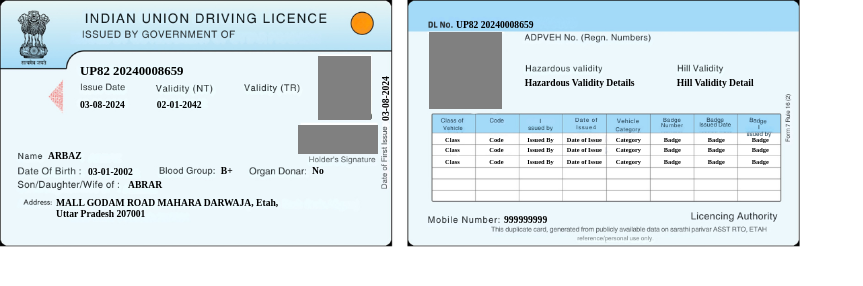
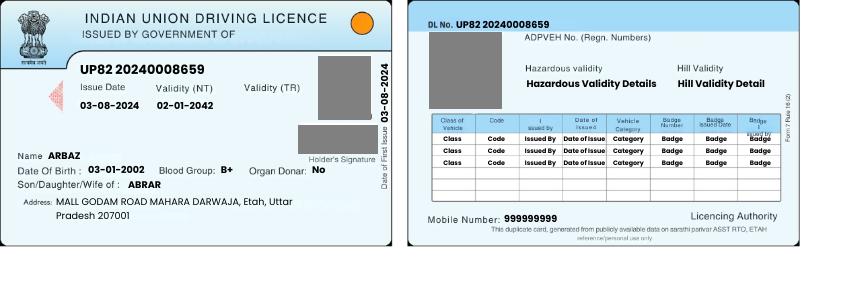
Before and after one commit to Rahul32-code/card-setup, a plain HTML site: page index.html in a window 1280 px wide. Shown: the whole page, without its empty margins (0-863 px from the left). Drawn offline with Linux system fonts and the light colour scheme.

Commit message:
upload changes in index

```diff
--- a/index.html
+++ b/index.html
@@ -4,12 +4,19 @@
 <head>
     <meta charset="UTF-8">
     <meta name="viewport" content="width=device-width, initial-scale=1.0">
+    <!-- Google Fonts - Poppins -->
+    <link href="https://fonts.googleapis.com/css2?family=Poppins:wght@400;600;700&display=swap" rel="stylesheet">
+
     <title>Driving Licence Overlay</title>
     <style>
         * {
             margin: 0;
             padding: 0;
             box-sizing: border-box;
+        }
+
+        body {
+            font-family: 'Poppins', sans-serif;
         }
 
         .container {
@@ -47,7 +54,7 @@
         }
 
         .dl-number {
-            top: 4rem;
+            top: 3.8rem;
             left: 5rem;
         }
 
@@ -62,39 +69,43 @@
         }
 
         .name {
-            top: 9.4rem;
+            top: 9.3rem;
             left: 3rem;
         }
 
         .dob {
-            top: 10.4rem;
+            top: 10.2rem;
             left: 5.5rem;
         }
 
         .father-name {
-            top: 11.2rem;
+            top: 11.1rem;
             left: 8rem;
         }
 
         .blood-group {
-            top: 10.3rem;
+            top: 10.2rem;
             left: 13.8rem;
         }
 
         .organ-donor {
-            top: 10.3rem;
+            top: 10.2rem;
             left: 19.5rem;
         }
 
         .address {
-            top: 12.3rem;
+            top: 12.2rem;
             left: 3.5rem;
             width: 15rem;
+            position: absolute;
+            font-size: 0.6rem;
+            /* font-weight: bold; */
+            color: black;
         }
 
         .first-issue-date {
-            top: 5.8rem;
-            right: 24.5rem;
+            top: 5.4rem;
+            right: 24.1rem;
             transform: rotate(270deg);
         }
 
@@ -125,7 +136,7 @@
         }
 
         .DL_no {
-            top: 1.2rem;
+            top: 1.1rem;
             left: 28.5rem;
             /* font-size: 0.8rem; */
         }
@@ -137,12 +148,12 @@
 
         .hazardous-validity {
             top: 4.8rem;
-            left: 32.8rem;
+            left: 32.9rem;
         }
 
         .hill-validity {
             top: 4.8rem;
-            right: 2.9rem;
+            right: 2.2rem;
         }
 
         .vehicle-table {
@@ -158,19 +169,22 @@
         }
 
         .mobile-number {
-            top: 13.4rem;
+            top: 13.27rem;
             left: 31.5rem;
         }
+
         tr:nth-child(1) td {
-            padding-top: .2rem;
+            padding-top: .1rem;
             width: 12.5%;
         }
+
         tr:nth-child(2) td {
-            padding-top: .2rem;
+            padding-top: .13rem;
             width: 12.5%;
         }
+
         tr:nth-child(3) td {
-            padding-top: .3rem;
+            padding-top: .1rem;
             width: 12.5%;
         }
     </style>
@@ -188,7 +202,7 @@
             <div class="text father-name" id="fatherName">ABRAR</div>
             <div class="text blood-group" id="bloodGroup">B+</div>
             <div class="text organ-donor" id="organDonor">No</div>
-            <div class="text address" id="address">MALL GODAM ROAD MAHARA DARWAJA, Etah, Uttar Pradesh 207001</div>
+            <div class=" address" id="address">MALL GODAM ROAD MAHARA DARWAJA, Etah, Uttar Pradesh 207001</div>
             <div class="text first-issue-date" id="firstIssueDate">03-08-2024</div>
             <div class="photo" id="photo"></div>
             <div class="sign" id="sign"></div>
@@ -201,34 +215,34 @@
                 <table style='width: 100%; text-align: center; border-collapse: collapse;table-layout: fixed;'>
                     <tbody>
                         <tr>
-                            <td class="text3" >Class</td>
-                            <td class="text3" >Code</td>
-                            <td class="text3" >Issued By</td>
-                            <td class="text3" >Date of Issue</td>
-                            <td class="text3" >Category</td>
-                            <td class="text3" >Badge</td>
-                            <td class="text3" >Badge</td>
-                            <td class="text3" >Badge</td>
+                            <td class="text3">Class</td>
+                            <td class="text3">Code</td>
+                            <td class="text3">Issued By</td>
+                            <td class="text3">Date of Issue</td>
+                            <td class="text3">Category</td>
+                            <td class="text3">Badge</td>
+                            <td class="text3">Badge</td>
+                            <td class="text3">Badge</td>
                         </tr>
                         <tr>
-                            <td class="text3" >Class</td>
-                            <td class="text3" >Code</td>
-                            <td class="text3" >Issued By</td>
-                            <td class="text3" >Date of Issue</td>
-                            <td class="text3" >Category</td>
-                            <td class="text3" >Badge</td>
-                            <td class="text3" >Badge</td>
-                            <td class="text3" >Badge</td>
+                            <td class="text3">Class</td>
+                            <td class="text3">Code</td>
+                            <td class="text3">Issued By</td>
+                            <td class="text3">Date of Issue</td>
+                            <td class="text3">Category</td>
+                            <td class="text3">Badge</td>
+                            <td class="text3">Badge</td>
+                            <td class="text3">Badge</td>
                         </tr>
                         <tr>
-                            <td class="text3" >Class</td>
-                            <td class="text3" >Code</td>
-                            <td class="text3" >Issued By</td>
-                            <td class="text3" >Date of Issue</td>
-                            <td class="text3" >Category</td>
-                            <td class="text3" >Badge</td>
-                            <td class="text3" >Badge</td>
-                            <td class="text3" >Badge</td>
+                            <td class="text3">Class</td>
+                            <td class="text3">Code</td>
+                            <td class="text3">Issued By</td>
+                            <td class="text3">Date of Issue</td>
+                            <td class="text3">Category</td>
+                            <td class="text3">Badge</td>
+                            <td class="text3">Badge</td>
+                            <td class="text3">Badge</td>
                         </tr>
                     </tbody>
                 </table>
```
